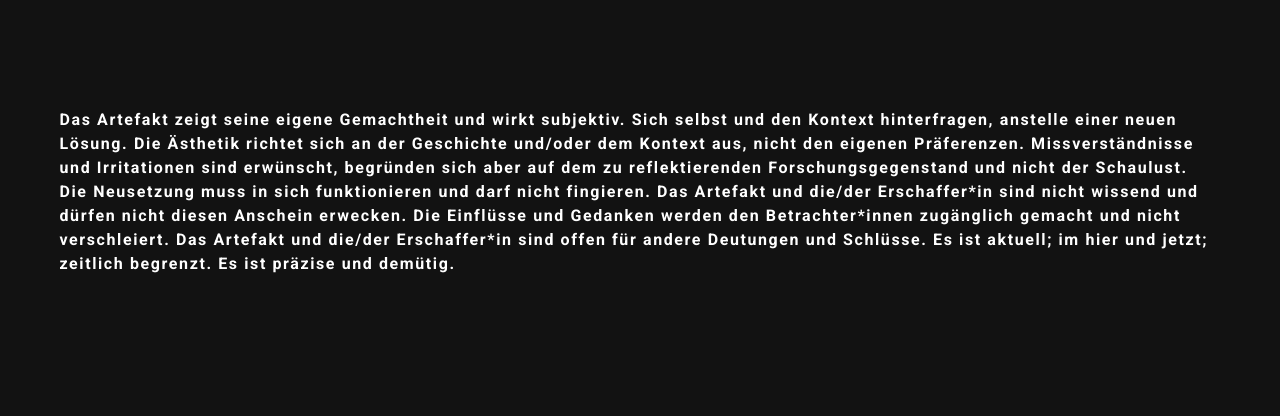
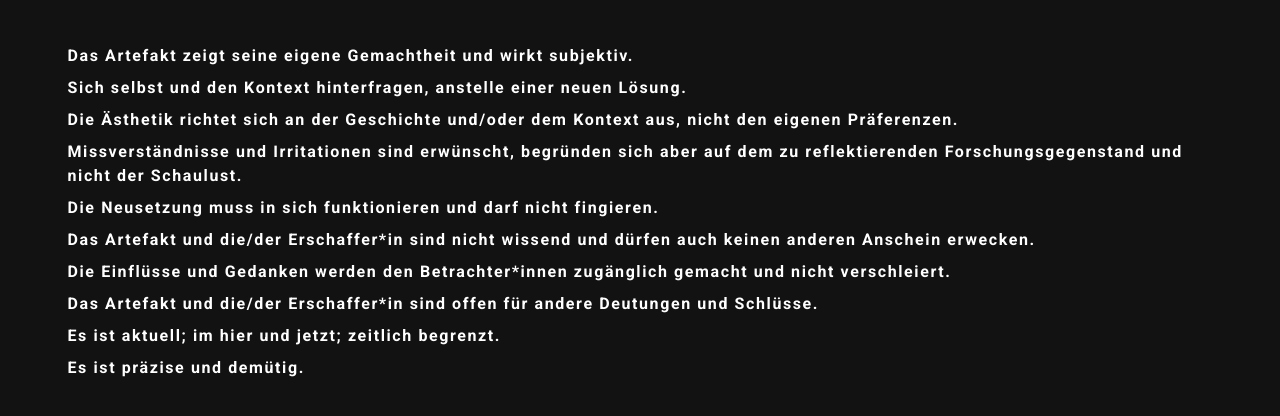
Before and after one commit to blank-tree/biased, a Nuxt app: page / in a window 1280 px wide. Shown: the top 416 px of the page. Built offline with nearby package versions, Linux system fonts and the light colour scheme.

Commit message:
correct position and random sorting

```diff
--- /dev/null
+++ b/components/ManifestBlock.vue
@@ -0,0 +1,51 @@
+<template>
+  <div
+    id="manifest-block"
+    @click="$store.commit('sortManifest')"
+  >
+    <transition-group
+      name="manifest-group" tag="div"
+    >
+      <div
+        v-for="point in posts"
+        :key="point"
+        class="point"
+        v-html="point"
+      />
+    </transition-group>
+  </div>
+</template>
+
+<script>
+  export default {
+    name: "ManifestBlock",
+    props: {
+      posts: {
+        type: Array,
+        required: true
+      }
+    }
+  }
+</script>
+
+<style lang="scss">
+
+  #manifest-block {
+    display: block;
+  }
+
+  .manifest-group-move {
+    transition: transform .75s;
+  }
+
+  .point {
+    margin: 0.5rem;
+    font-weight: 600;
+    letter-spacing: 0.1rem;
+
+    &:after {
+      content: ' '
+    }
+  }
+
+</style>
--- a/pages/index.vue
+++ b/pages/index.vue
@@ -1,80 +1,27 @@
 <template>
-  <div id="manifest">
-    <v-row>
-      <v-col>
-        <transition-group
-          name="manifest" tag="div"
-        >
-          <div
-            v-for="(point, index) in manifest"
-            :key="point.slice(0,5) + index"
-            class="point"
-            v-html="point"
-          />
-        </transition-group>
-      </v-col>
-    </v-row>
+  <div id="manifest-wrapper">
+
+        <ManifestBlock
+          :posts="$store.state.posts"
+        />
+
   </div>
 </template>
 
 <script>
+  import ManifestBlock from "../components/ManifestBlock";
+
   export default {
     name: 'biased',
-    components: {},
-    data() {
-      return {
-        manifest: [
-          'Das Artefakt zeigt seine eigene Gemachtheit und wirkt subjektiv.',
-          'Sich selbst und den Kontext hinterfragen, anstelle einer neuen Lösung.',
-          'Die Ästhetik richtet sich an der Geschichte und/oder dem Kontext aus, nicht den eigenen Präferenzen.',
-          'Missverständnisse und Irritationen sind erwünscht, begründen sich aber auf dem zu reflektierenden Forschungsgegenstand und nicht der Schaulust.',
-          'Die Neusetzung muss in sich funktionieren und darf nicht fingieren.',
-          'Das Artefakt und die/der Erschaffer*in sind nicht wissend und dürfen nicht diesen Anschein erwecken.',
-          'Die Einflüsse und Gedanken werden den Betrachter*innen zugänglich gemacht und nicht verschleiert.',
-          'Das Artefakt und die/der Erschaffer*in sind offen für andere Deutungen und Schlüsse.',
-          'Es ist aktuell; im hier und jetzt; zeitlich begrenzt.',
-          'Es ist präzise und demütig.'
-        ]
-      }
-    },
-    methods: {
-      sort: function () {
-        // Fisher–Yates shuffle algorithm
-        // https://bost.ocks.org/mike/shuffle/
-        let randomised = this.manifest;
-        let m = randomised.length, t, i;
-        // While there remain elements to shuffle
-        while (m) {
-          // Pick a remaining element
-          i = Math.floor(Math.random() * m--);
-          // And swap it with the current element.
-          t = randomised[m];
-          randomised[m] = randomised[i];
-          randomised[i] = t;
-        }
-        this.manifest = randomised;
-      }
+    components: {
+      ManifestBlock
     }
   }
 </script>
 
 <style lang="scss">
-  #manifest {
-    //position: absolute;
-    //top: 50%;
-    //left: 50%;
-    // min-height: 100vh;
-    // transform: translate(0, 50%);
-    margin-top: 6rem;
+  #manifest-wrapper {
+    margin: 2rem 0;
 
-    .point {
-      display: inline;
-      font-weight: 600;
-      letter-spacing: 0.1rem;
-
-      &:after {
-        content: ' '
-      }
-    }
   }
 </style>
--- /dev/null
+++ b/store/index.js
@@ -0,0 +1,36 @@
+export const state = () => ({
+  posts: [
+    'Das Artefakt zeigt seine eigene Gemachtheit und wirkt subjektiv.',
+    'Sich selbst und den Kontext hinterfragen, anstelle einer neuen Lösung.',
+    'Die Ästhetik richtet sich an der Geschichte und/oder dem Kontext aus, nicht den eigenen Präferenzen.',
+    'Missverständnisse und Irritationen sind erwünscht, begründen sich aber auf dem zu reflektierenden Forschungsgegenstand und nicht der Schaulust.',
+    'Die Neusetzung muss in sich funktionieren und darf nicht fingieren.',
+    'Das Artefakt und die/der Erschaffer*in sind nicht wissend und dürfen auch keinen anderen Anschein erwecken.',
+    'Die Einflüsse und Gedanken werden den Betrachter*innen zugänglich gemacht und nicht verschleiert.',
+    'Das Artefakt und die/der Erschaffer*in sind offen für andere Deutungen und Schlüsse.',
+    'Es ist aktuell; im hier und jetzt; zeitlich begrenzt.',
+    'Es ist präzise und demütig.'
+  ]
+});
+
+export const mutations = {
+  sortManifest(state) {
+    state.posts.sort(function (a, b) {
+      return Math.random() > 0.5;
+    });
+    /*
+    let randomised = state.posts;
+    let m = randomised.length, t, i;
+    // While there remain elements to shuffle
+    while (m) {
+      // Pick a remaining element
+      i = Math.floor(Math.random() * m--);
+      // And swap it with the current element.
+      t = randomised[m];
+      randomised[m] = randomised[i];
+      randomised[i] = t;
+    }
+    state.posts = randomised;
+     */
+  },
+};
```
